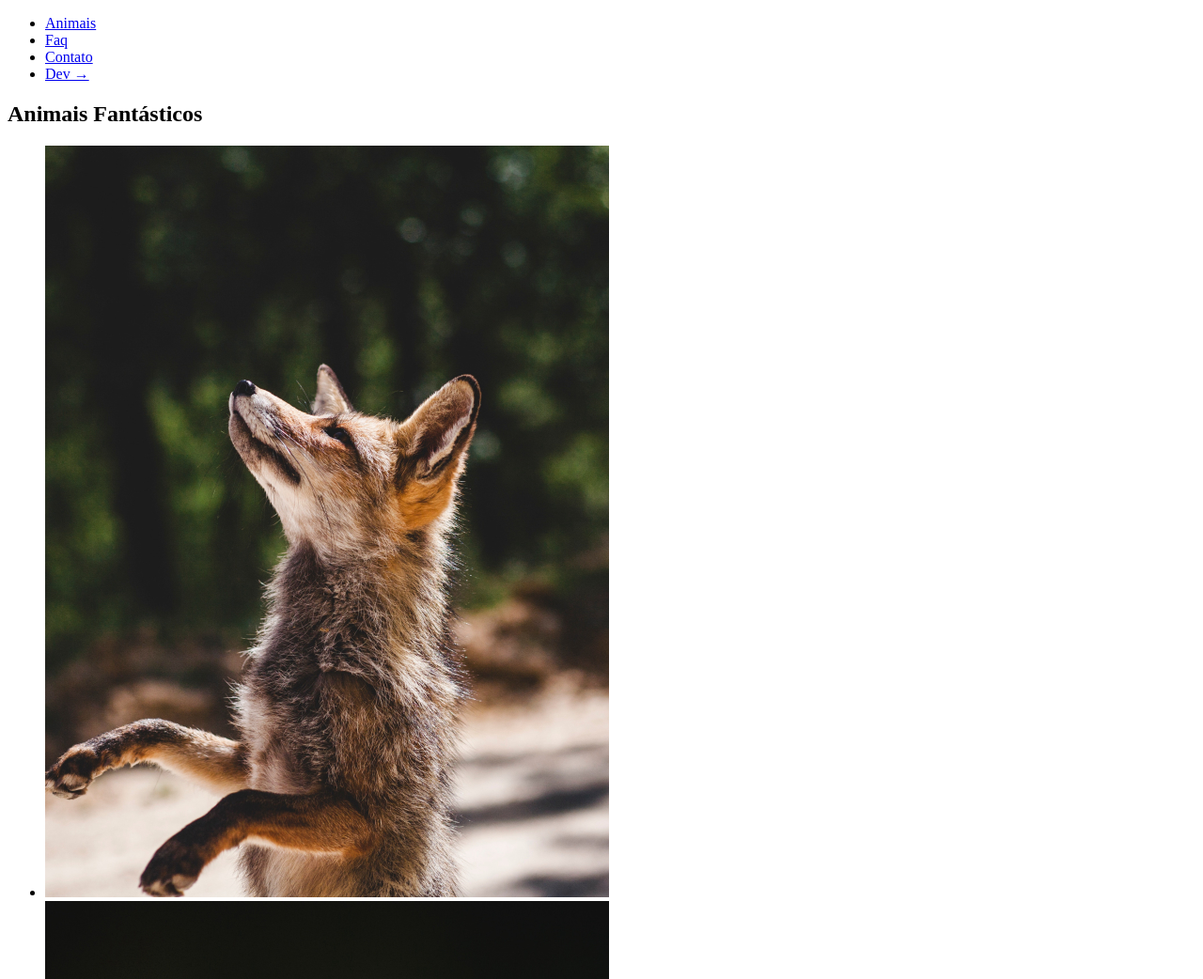
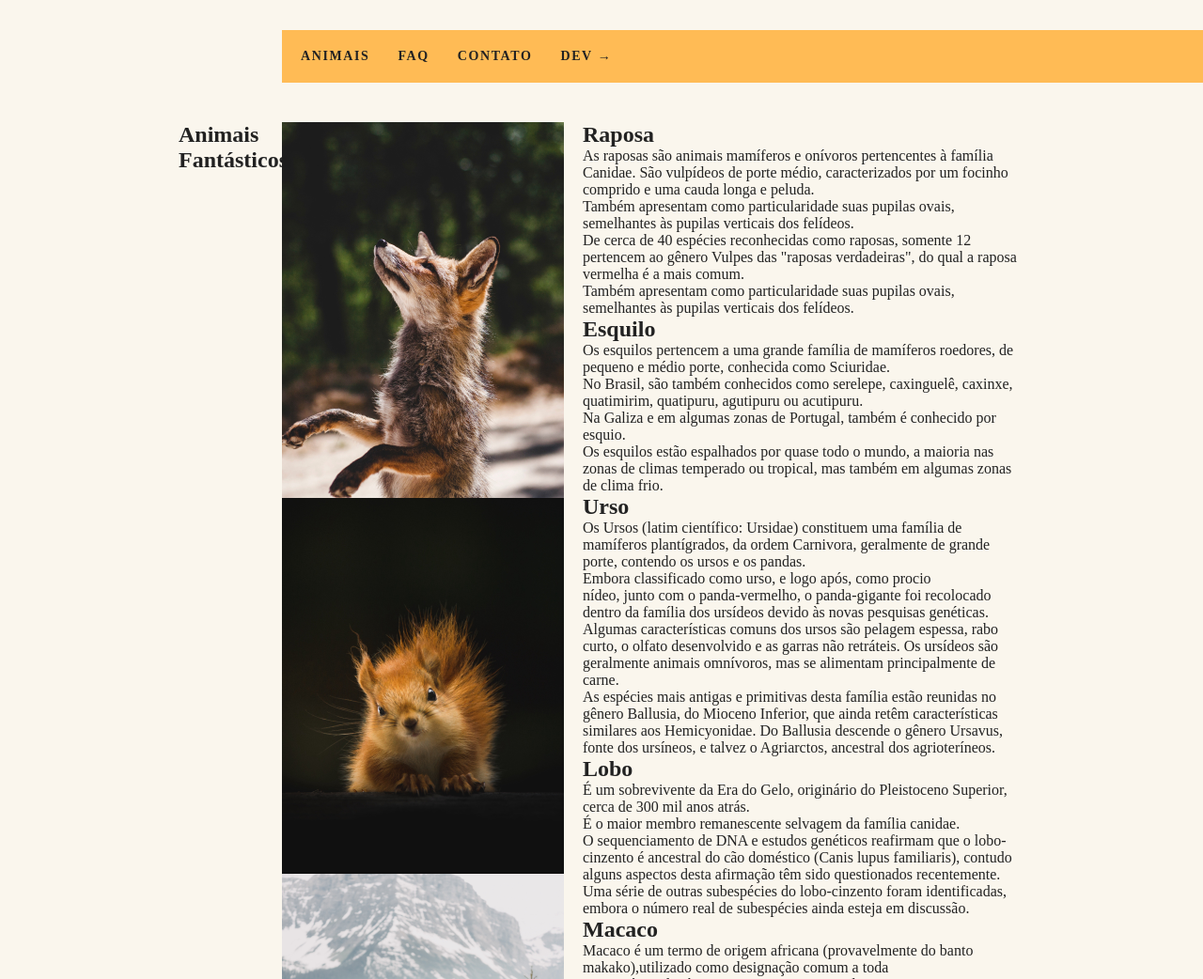
Before and after one commit to thiagonmiziara/animais-fantasticos, a plain HTML site: page index.html in a window 1280 px wide. Shown: the top 1042 px of the page at 94% size. Drawn offline with Linux system fonts and the light colour scheme.

Commit message:
add primeira parte do css

```diff
--- a/css/style.css
+++ b/css/style.css
@@ -0,0 +1,66 @@
+body,
+h1,
+h2,
+ul,
+li,
+p,
+dd,
+dt,
+dl {
+    margin: 0px;
+    padding: 0px;
+}
+
+img {
+    display: block;
+    width: 100%;
+}
+
+ul {
+    list-style: none;
+}
+
+body {
+    background: #faf6ed;
+    color: #222;
+    -webkit-font-smoothing: antialiased;
+    display: grid;
+    grid-template-columns: 1fr 120px minmax(300px, 800px) 1fr;
+}
+
+.menu {
+    grid-column: 3/5;
+    margin-top: 2rem;
+    margin-bottom: 2rem;
+    background: #fb5;
+}
+
+.menu ul {
+    display: flex;
+    flex-wrap: wrap;
+    padding: 10px;
+}
+
+.menu li a {
+    display: block;
+    padding: 10px;
+    margin-right: 10px;
+    color: #222;
+    text-decoration: none;
+    font-family: 'IBM Plex Mono';
+    font-weight: bold;
+    text-transform: uppercase;
+    font-size: .875rem;
+    letter-spacing: .1rem;
+}
+
+.grid-section {
+    grid-column: 2/4;
+    width: 100%;
+    box-sizing: border-box;
+    padding: 10px;
+    display: grid;
+    grid-template-columns: 90px 300px 1fr;
+    grid-gap: 20px;
+    margin-bottom: 4rem;
+}
--- a/index.html
+++ b/index.html
@@ -17,7 +17,7 @@
             <li>
                 <a href="#contato">Contato</a></li>
             <li>
-                <a href="https://www.origamid.com/">Dev  →</a>
+                <a href="https://github.com/thiagonmiziara/">Dev  →</a>
             </li>
         </ul>
     </nav>
```
